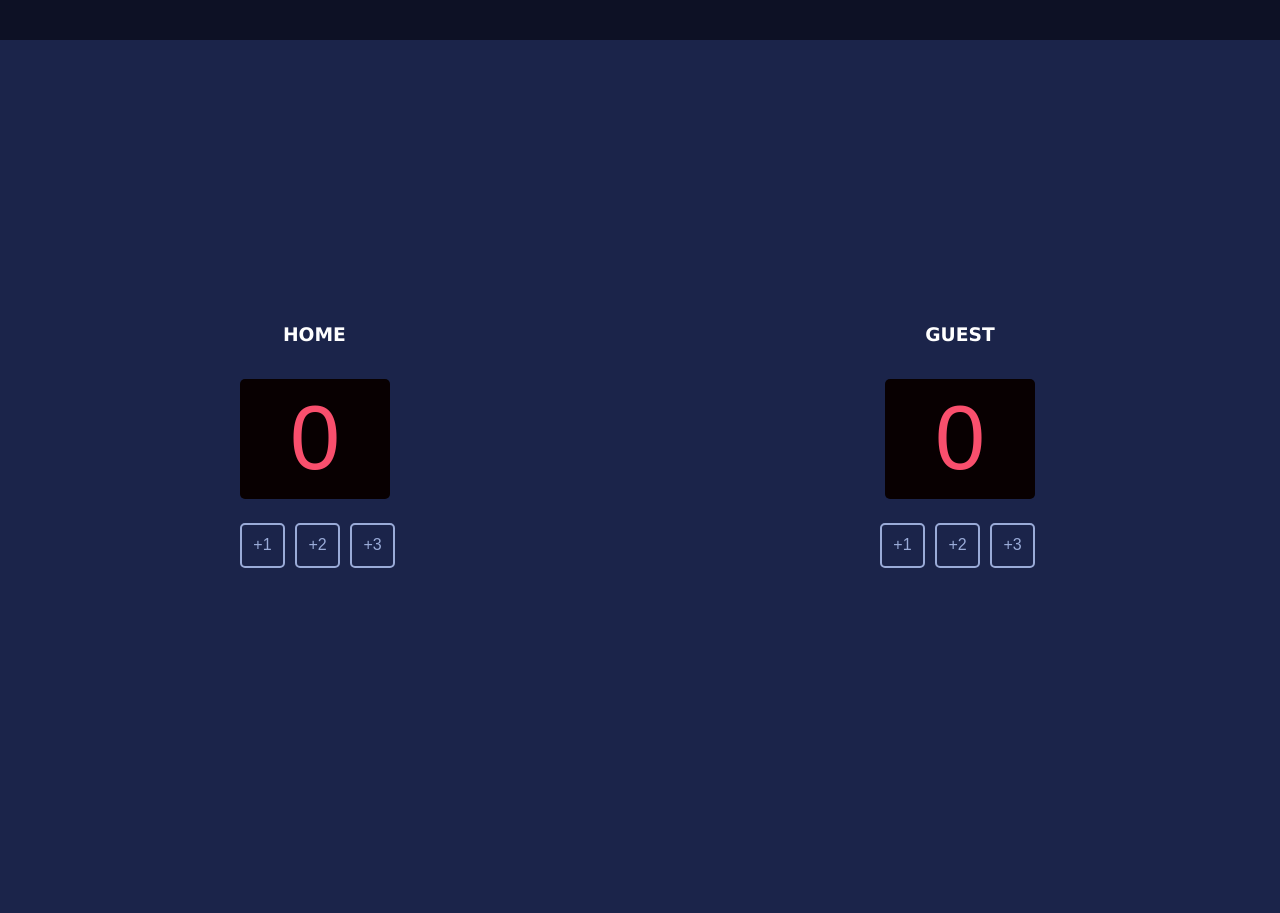
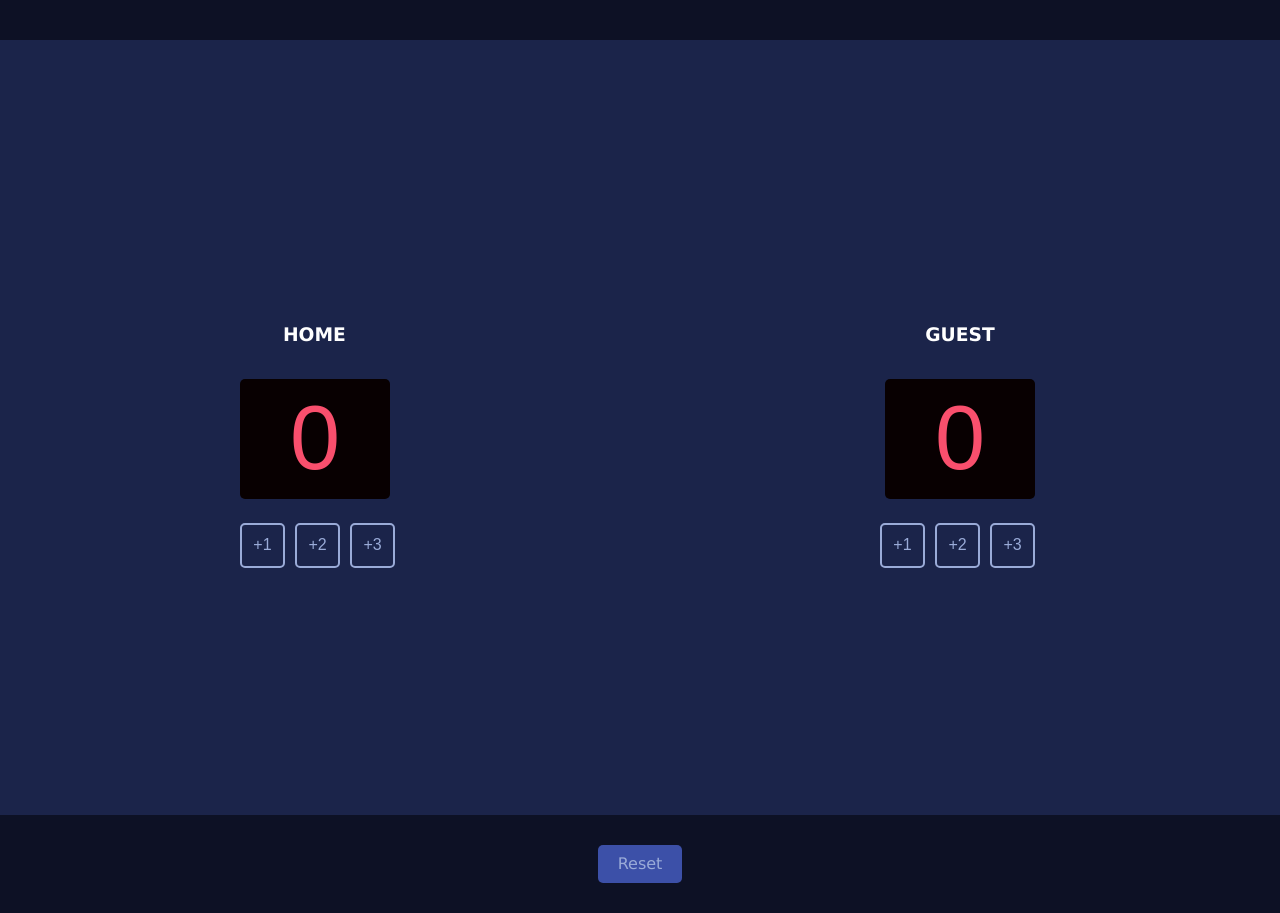
Before and after one commit to LillianHo5/scoreboard, a plain HTML site: page index.html in a window 1280 px wide. Shown: the part 120-1033 px from the top of the page. Before the commit the page ends 935 px from the top, so only its background shows below. Drawn offline with nearby package versions, Linux system fonts and the light colour scheme.

Commit message:
Implemented reset button

```diff
--- a/index.css
+++ b/index.css
@@ -1,5 +1,5 @@
 body {
-    font-family: Verdana,Geneva,sans-serif;
+    font-family: Verdana, Geneva, sans-serif;
     margin: 0;
     background: #1B244A;
     text-align: center;
@@ -52,6 +52,23 @@ body {
     margin: 24px 5px 5px 0px;
 }
 
+#footer {
+    background-color: #0d1125;
+    padding: 30px;
+}
+
+#reset-btn {
+    padding: 10px 20px;
+    color: #9AABD8;
+    background-color:#3C50A8;
+    border: transparent;
+    border-radius: 5px;
+}
+
+#reset-btn:hover{
+    background-color:#4359bb;
+}
+
 #home-score-container {
     display: flex;
     justify-content: center;
--- a/index.html
+++ b/index.html
@@ -36,6 +36,9 @@
         </div>
       </div>
     </div>
+    <div id="footer">
+      <button id="reset-btn" onclick="reset()">Reset</button>
+    </div>
     <script src="index.js"></script>
   </body>
 </html>
--- a/index.js
+++ b/index.js
@@ -41,6 +41,11 @@ function guestAddThree() {
     compareScores();
 }
 
+/**
+ * Changes background color of the home or guest scoreboard based
+ * on whichever group has a greater number of points (#4359bb background if more,
+ * #1B244A/standard if behind).
+ */
 function compareScores() {
     if (currentHomeScore < currentGuestScore) {
         guestScoreBackground.style.backgroundColor = "#4359bb";
@@ -53,3 +58,17 @@ function compareScores() {
         homeScoreBackground.style.backgroundColor = "#1B244A";
     }
 }
+
+/**
+ * Reset entire site to original view by setting the home and guest scores to 0
+ * and by changing backgrounds for each scoreboard, if needed.
+ */
+function reset() {
+    currentHomeScore = 0;
+    currentGuestScore = 0;
+    homeScore.textContent = currentHomeScore;
+    guestScore.textContent = currentGuestScore;
+
+    homeScoreBackground.style.backgroundColor = "#1B244A";
+    guestScoreBackground.style.backgroundColor = "#1B244A";
+}
```
